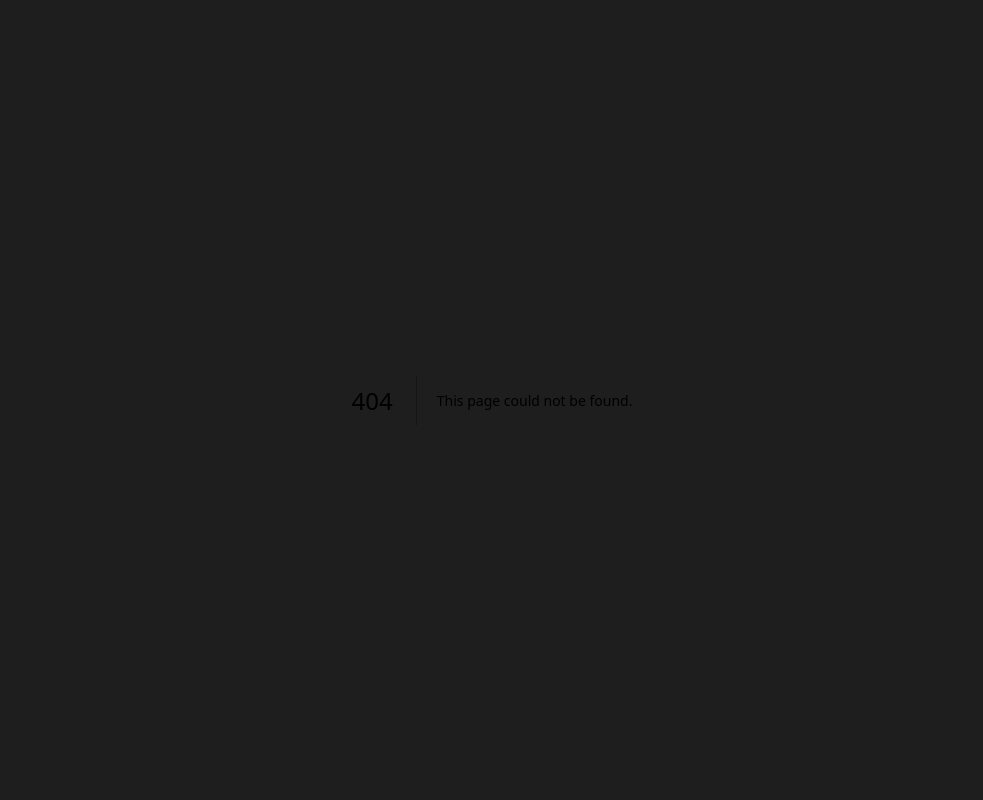
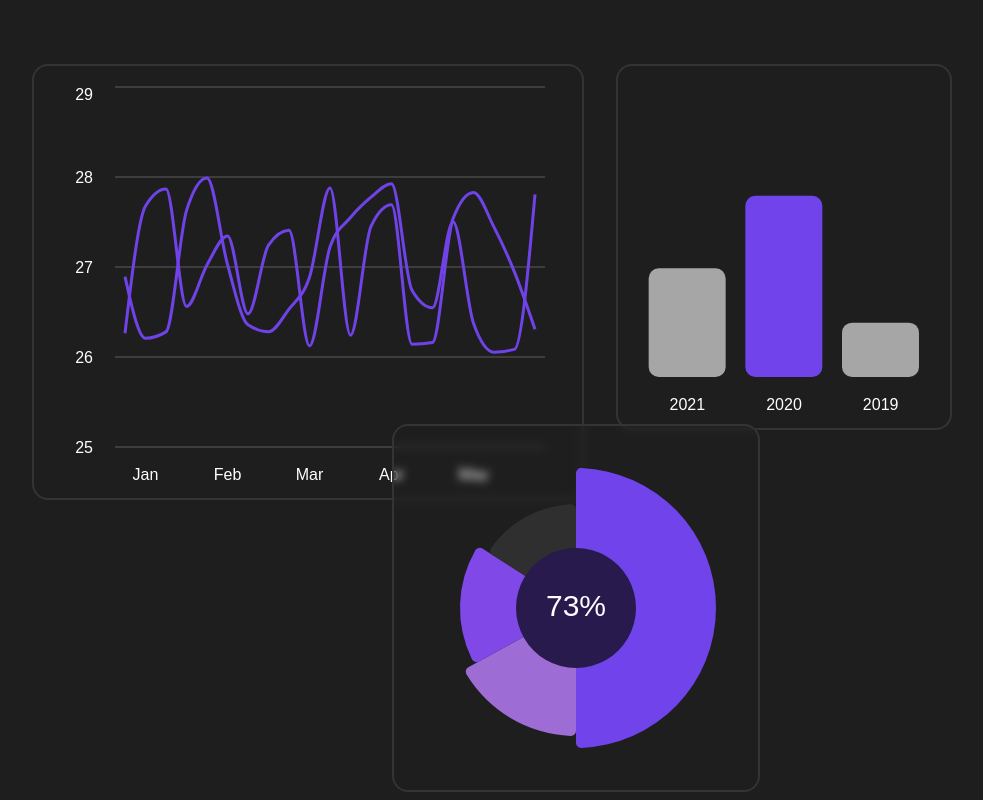
Before and after one commit to phantom-98/react-typescript-test, a Next.js app: page /chart in a window 1280 px wide. Before the commit this address had no page. Shown: the whole page, without its empty margins (148-1131 px from the left). Built offline with nearby package versions, Linux system fonts and the light colour scheme.

Commit message:
add button

```diff
--- a/package.json
+++ b/package.json
@@ -1,5 +1,5 @@
 {
-  "name": "chart-test",
+  "name": "react-typescript-test",
   "version": "0.1.0",
   "private": true,
   "scripts": {
--- /dev/null
+++ b/src/app/button/page.tsx
@@ -0,0 +1,18 @@
+'use client';
+
+import PolyButton from "@/components/button/polygon-button";
+
+const Buttons = () => {
+
+    return (
+        <div className="flex items-center justify-center">
+            <div className="p-12 mt-24 w-fit h-fit flex flex-wrap gap-8 bg-gray-400 bg-opacity-60 rounded-3xl">
+                <PolyButton text="CREATE NEW COIN" theme="primary"/>
+
+                <PolyButton text="EDIT PROFILE" theme="secondary"/>
+            </div>
+        </div>
+    )
+}
+
+export default Buttons;
--- /dev/null
+++ b/src/app/chart/page.tsx
@@ -0,0 +1,82 @@
+import CustomBarChart from '@/components/chart/bar-chart';
+import CustomPieChart from '@/components/chart/circle-chart';
+import CustomLineChart from '@/components/chart/line-chart';
+// import dynamic from 'next/dynamic';
+// const CustomBarChart = dynamic(() => import('@/components/chart/bar-chart'), { ssr: false })
+
+const month = ["Jan", "Feb", "Mar", "Apr", "May", "Jun"];
+
+const months = new Array<number>(21).fill(0).map((_, index) => {
+  const name = month[(index - 1) / 4];
+  const uv = Math.random() * 2 + 26;
+  const pv = Math.random() * 2 + 26;
+  return {
+    name,
+    uv,
+    pv
+  }
+});
+
+const years = [
+  {
+    name: "2021",
+    v: 3,
+    color: "#A6A6A6"
+  },
+  {
+    name: "2020",
+    v: 5,
+    color: "#7044EA"
+  },
+  {
+    name: "2019",
+    v: 1.5,
+    color: "#A6A6A6"
+  }
+];
+
+const pie = [
+  {
+    v: 50,
+    color: "#7044EA",
+    start: 0,
+    end: 50,
+  },
+  {
+    v: 17,
+    color: "#9D6DD5",
+    start: 50,
+    end: 67,
+  },
+  {
+    v: 17,
+    color: "#8048E7",
+    start: 67,
+    end: 84,
+  },
+  {
+    v: 16,
+    color: "#2F2F2F",
+    start: 84,
+    end: 100,
+  },
+];
+
+const Chart = () => {
+  return (
+    <div className="flex items-center justify-center">
+      <div className='mt-16 flex gap-8 relative'>
+        <div className='border-[#343434] border-2 rounded-2xl p-4 pr-8 w-fit h-fit'>
+          <CustomLineChart months={months}/>
+        </div>
+        <div className='border-[#343434] border-2 rounded-2xl p-4 w-fit h-fit'>
+          <CustomBarChart years={years}/>
+        </div>
+        <div className='absolute top-[360px] left-[360px] border-[#343434] border-2 rounded-2xl p-8 backdrop-blur-sm'>
+          <CustomPieChart pie={pie}/>
+        </div>
+      </div>
+    </div>
+  );
+}
+export default Chart;
--- a/src/app/globals.css
+++ b/src/app/globals.css
@@ -24,4 +24,36 @@ body {
   .text-balance {
     text-wrap: balance;
   }
+  .poly-button {
+    --edge-in-px: 1rem;
+    --edge-with-border: calc(1rem + 1px);
+  }
+  .poly-button.primary {
+    clip-path: polygon(
+      0 0,
+      calc(100% - var(--edge-in-px)) 0,
+      100% var(--edge-in-px),
+      100% 100%,
+      var(--edge-in-px) 100%,
+      0 calc(100% - var(--edge-in-px))
+    );
+  }
+  .poly-button.secondary {
+    clip-path: polygon(
+      var(--edge-in-px) 0,
+      100% 0,
+      100% calc(100% - var(--edge-in-px)),
+      calc(100% - var(--edge-in-px)) 100%,
+      0 100%,
+      0 var(--edge-in-px),
+      var(--edge-in-px) 0,
+      var(--edge-with-border) 1px,
+      1px var(--edge-with-border),
+      1px calc(100% - 1px),
+      calc(100% - var(--edge-with-border)) calc(100% - 1px),
+      calc(100% - 1px) calc(100% - var(--edge-with-border)),
+      calc(100% - 1px) 1px,
+      var(--edge-with-border) 1px
+    );
+  }
 }
--- a/src/app/layout.tsx
+++ b/src/app/layout.tsx
@@ -14,8 +14,7 @@ const geistMono = localFont({
 });
 
 export const metadata: Metadata = {
-  title: "Create Next App",
-  description: "Generated by create next app",
+  title: "React-Typescript-Test",
 };
 
 export default function RootLayout({
@@ -26,7 +25,7 @@ export default function RootLayout({
   return (
     <html lang="en">
       <body
-        className={`${geistSans.variable} ${geistMono.variable} antialiased bg-[#1E1E1E]`}
+        className={`${geistSans.variable} ${geistMono.variable} antialiased bg-[#1E1E1E] select-none`}
       >
         {children}
       </body>
--- a/src/app/page.tsx
+++ b/src/app/page.tsx
@@ -1,125 +1,14 @@
-'use client'
-import { LineChart, Line, XAxis, YAxis, CartesianGrid, BarChart, Bar, PieChart, Pie, Cell, Sector } from 'recharts';
-
-const month = ["Jan", "Feb", "Mar", "Apr", "May", "Jun"]
-
-const months = new Array<number>(21).fill(0).map((_, index) => {
-  const name = month[(index - 1) / 4];
-  const uv = Math.random() * 2 + 26;
-  const pv = Math.random() * 2 + 26;
-  return {
-    name,
-    uv,
-    pv
-  }
-})
-
-const years = [
-  {
-    name: "2021",
-    v: 3,
-    color: "#A6A6A6"
-  },
-  {
-    name: "2020",
-    v: 5,
-    color: "#7044EA"
-  },
-  {
-    name: "2019",
-    v: 1.5,
-    color: "#A6A6A6"
-  }
-]
-
-const pie = [
-  {
-    v: 50,
-    color: "#7044EA",
-    start: 0,
-    end: 50,
-  },
-  {
-    v: 17,
-    color: "#9D6DD5",
-    start: 50,
-    end: 67,
-  },
-  {
-    v: 17,
-    color: "#8048E7",
-    start: 67,
-    end: 84,
-  },
-  {
-    v: 16,
-    color: "#2F2F2F",
-    start: 84,
-    end: 100,
-  },
-];
 
 
 const Home = () => {
 
   return (
-    <div className="flex items-center justify-center">
-      <div className='mt-16 flex gap-8 relative'>
-        <div className='border-[#343434] border-2 rounded-2xl p-4 pr-8 w-fit h-fit'>
-          <LineChart width={500} height={400} data={months}>
-            <CartesianGrid vertical={false} stroke='#5D5D5D'></CartesianGrid>
-            <Line type="monotone" dataKey="uv" stroke="#6F43E7" strokeWidth={3} dot={false}/>
-            <Line type="monotone" dataKey="pv" stroke="#6F43E7" strokeWidth={3} dot={false}/>
-            <XAxis dataKey="name" padding={{left: 10, right: 10}} axisLine={false} tickLine={false} tick={{fill: "white"}} tickMargin={16}/>
-            <YAxis type='number' domain={[25, 29]} axisLine={false} tickLine={false} tick={{fill: "white"}} tickMargin={16}/>
-          </LineChart>
-        </div>
-        <div className='border-[#343434] border-2 rounded-2xl p-4 w-fit h-fit'>
-          <BarChart data={years} width={300} height={330}>
-            <Bar dataKey="v" color='color' >
-              {
-                years.map((y, index) => (
-                  <Cell key={index} fill={y.color} radius={10}></Cell>
-                ))
-              }
-            </Bar>
-            <XAxis dataKey="name" axisLine={false} tickLine={false} tick={{fill: "white"}} tickMargin={16}/>
-          </BarChart>
-        </div>
-        <div className='absolute top-[360px] left-[360px] border-[#343434] border-2 rounded-2xl p-8 backdrop-blur-sm'>
-          <PieChart width={300} height={300}>
-              {pie.map((p, index) => {
-                return <Pie
-                  key={index}
-                  dataKey="v"
-                  isAnimationActive={false}
-                  data={[p]}
-                  cx="50%"
-                  cy="50%"
-                  innerRadius={50}
-                  outerRadius={140 - 12 * index}
-                  stroke='none'
-                  startAngle={90 - p.start * 3.6}
-                  endAngle={90 - p.end * 3.6}
-                  fill={p.color}
-                  cornerRadius={5}
-                ></Pie>
-            })}
-              <g>
-                <Sector
-                  cx={150}
-                  cy={150}
-                  innerRadius={0}
-                  outerRadius={60}
-                  startAngle={0}
-                  endAngle={360}
-                  fill="#281A4D"
-                />
-                <text x={"50%"} y={"50%"} dy={8} textAnchor="middle" fontSize={30} fill='white'>73%</text>
-              </g>
-          </PieChart>
-        </div>
-      </div>
+    <div className="flex flex-col gap-8 p-12 items-center justify-center text-white">
+      <h1 className="text-4xl">Test list</h1>
+      <ul className="list-disc [&_a]:underline">
+        <li><span><a href="/chart" target="_blank">Chart</a> (<a href="https://recharts.org/" target="_blank">Recharts</a>)</span></li>
+        <li><span><a href="/button" target="_blank">Button</a></span></li>
+      </ul>
     </div>
   );
 }
--- /dev/null
+++ b/src/components/button/polygon-button.tsx
@@ -0,0 +1,15 @@
+
+type PropsType = {
+    text: string,
+    theme: 'primary' | 'secondary'
+}
+const PolyButton = ({text, theme} : PropsType) => {
+    return (
+        <div className="relative w-fit h-fit">
+            <button className={`text-gray-900 poly-button ${theme} bg-green-400 px-12 py-2`}>{text}</button>
+            {theme === 'secondary' && <span className="absolute top-0 left-0 right-0 bottom-0 text-green-400 px-12 py-2">{text}</span>}
+        </div>
+    )
+}
+
+export default PolyButton;
--- /dev/null
+++ b/src/components/chart/bar-chart.tsx
@@ -0,0 +1,19 @@
+'use client';
+
+import { Bar, BarChart, Cell, XAxis } from "recharts"
+import { BarChartDataType } from "./types"
+
+const CustomBarChart = ({ years } : { years: BarChartDataType[] }) => {
+    return (
+        <BarChart data={years} width={300} height={330}>
+            <Bar dataKey="v" color='color'>
+                {years.map((y, index) => (
+                    <Cell key={index} fill={y.color} radius={10}></Cell>
+                ))}
+            </Bar>
+            <XAxis dataKey="name" axisLine={false} tickLine={false} tick={{fill: "white"}} tickMargin={16}/>
+        </BarChart>
+    )
+}
+
+export default CustomBarChart;
--- /dev/null
+++ b/src/components/chart/circle-chart.tsx
@@ -0,0 +1,43 @@
+'use client';
+
+import { Pie, PieChart, Sector } from "recharts";
+import { PieChartDataType } from "./types";
+
+const CustomPieChart = ({ pie }: { pie: PieChartDataType[] }) => {
+
+    return (
+        <PieChart width={300} height={300}>
+            {pie.map((p, index) => {
+                return <Pie
+                    key={index}
+                    dataKey="v"
+                    isAnimationActive={false}
+                    data={[p]}
+                    cx="50%"
+                    cy="50%"
+                    innerRadius={50}
+                    outerRadius={140 - 12 * index}
+                    stroke='none'
+                    startAngle={90 - p.start * 3.6}
+                    endAngle={90 - p.end * 3.6}
+                    fill={p.color}
+                    cornerRadius={5}
+                ></Pie>
+            })}
+            <g>
+                <Sector
+                    cx={150}
+                    cy={150}
+                    innerRadius={0}
+                    outerRadius={60}
+                    startAngle={0}
+                    endAngle={360}
+                    fill="#281A4D"
+                />
+                <text x={"50%"} y={"50%"} dy={8} textAnchor="middle" fontSize={30} fill='white'>73%</text>
+            </g>
+        </PieChart>
+    );
+}
+
+export default CustomPieChart;
--- /dev/null
+++ b/src/components/chart/line-chart.tsx
@@ -0,0 +1,19 @@
+'use client';
+
+import { CartesianGrid, Line, LineChart, XAxis, YAxis } from "recharts";
+import { LineChartDataType } from "./types";
+
+
+const CustomLineChart = ({ months } : { months: LineChartDataType[]}) => {
+    return (
+        <LineChart width={500} height={400} data={months}>
+            <CartesianGrid vertical={false} stroke='#5D5D5D'></CartesianGrid>
+            <Line type="monotone" dataKey="uv" stroke="#6F43E7" strokeWidth={3} dot={false}/>
+            <Line type="monotone" dataKey="pv" stroke="#6F43E7" strokeWidth={3} dot={false}/>
+            <XAxis dataKey="name" padding={{left: 10, right: 10}} axisLine={false} tickLine={false} tick={{fill: "white"}} tickMargin={16}/>
+            <YAxis type='number' domain={[25, 29]} axisLine={false} tickLine={false} tick={{fill: "white"}} tickMargin={16}/>
+        </LineChart>
+    )
+}
+
+export default CustomLineChart;
--- /dev/null
+++ b/src/components/chart/types.ts
@@ -0,0 +1,19 @@
+
+export type LineChartDataType = {
+    name: string,
+    uv: number,
+    pv: number
+}
+
+export type BarChartDataType = {
+    name: string,
+    v: number,
+    color: string
+}
+
+export type PieChartDataType = {
+    v: number,
+    color: string,
+    start: number,
+    end: number
+}
```
Also changed, not shown: 1 other file (tests, documents, lock files or other folders).
